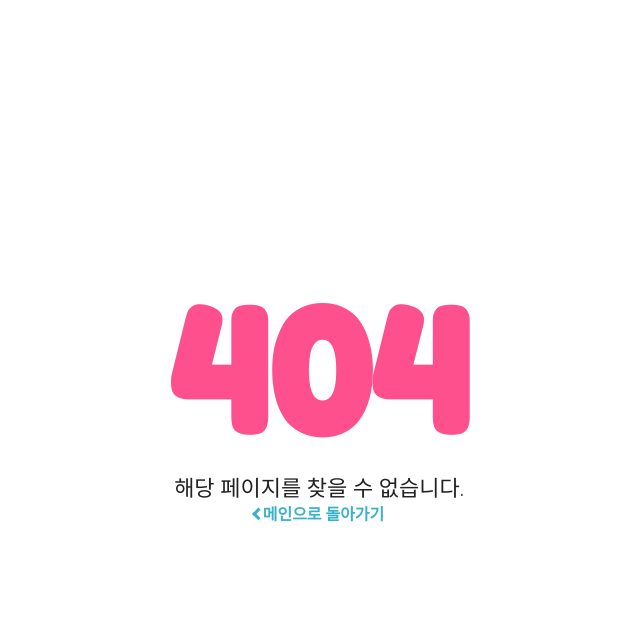
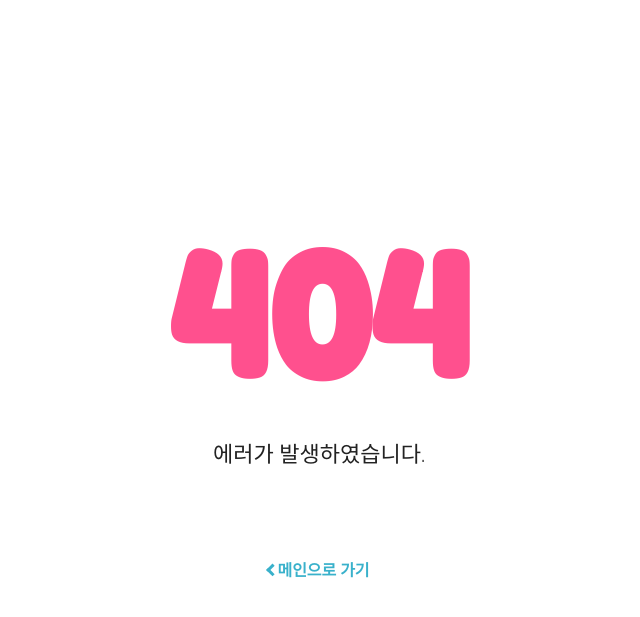
Before and after one commit to suhjaesuk/any_diary, a Flask app: template templates/page_not_found.html in a window 1280 px wide. Shown: the top 617 px of the page, without its empty margins (321-961 px from the left). Run offline with Flask 2, Linux system fonts and the light colour scheme; the template is opened without the code that fills it, so the values that code supplies are empty.

Commit message:
update error page title and adjust to all errors

```diff
--- a/app.py
+++ b/app.py
@@ -10,9 +10,7 @@ app.register_blueprint(content.bp)
 app.register_blueprint(post.bp)
 
 
-@app.errorhandler(404)
-@app.errorhandler(401)
-@app.errorhandler(500)
+@app.errorhandler(Exception)
 def page_not_found(error):
      return render_template('page_not_found.html'), 404
 
--- a/templates/page_not_found.html
+++ b/templates/page_not_found.html
@@ -7,7 +7,7 @@
    <meta name="viewport" content="width=device-width, initial-scale=1">
    <!-- The above 3 meta tags *must* come first in the head; any other head content must come *after* these tags -->
 
-   <title>404 HTML Template by Colorlib</title>
+   <title>any_Diary 에러페이지</title>
 
    <!-- Google font -->
    <link href="https://fonts.googleapis.com/css?family=Fredoka+One" rel="stylesheet">
@@ -32,9 +32,10 @@
          <div class="notfound-404">
             <h1>404</h1>
          </div>
-         <h2>해당 페이지를 찾을 수 없습니다.</h2>
-
-         <a href="/"><span class="arrow"></span>메인으로 돌아가기</a>
+         <br/>
+         <h2>에러가 발생하였습니다.</h2>
+         <br/><br/><br/><br/>
+         <a href="/"><span class="arrow"></span>메인으로 가기</a>
       </div>
    </div>
 
```
